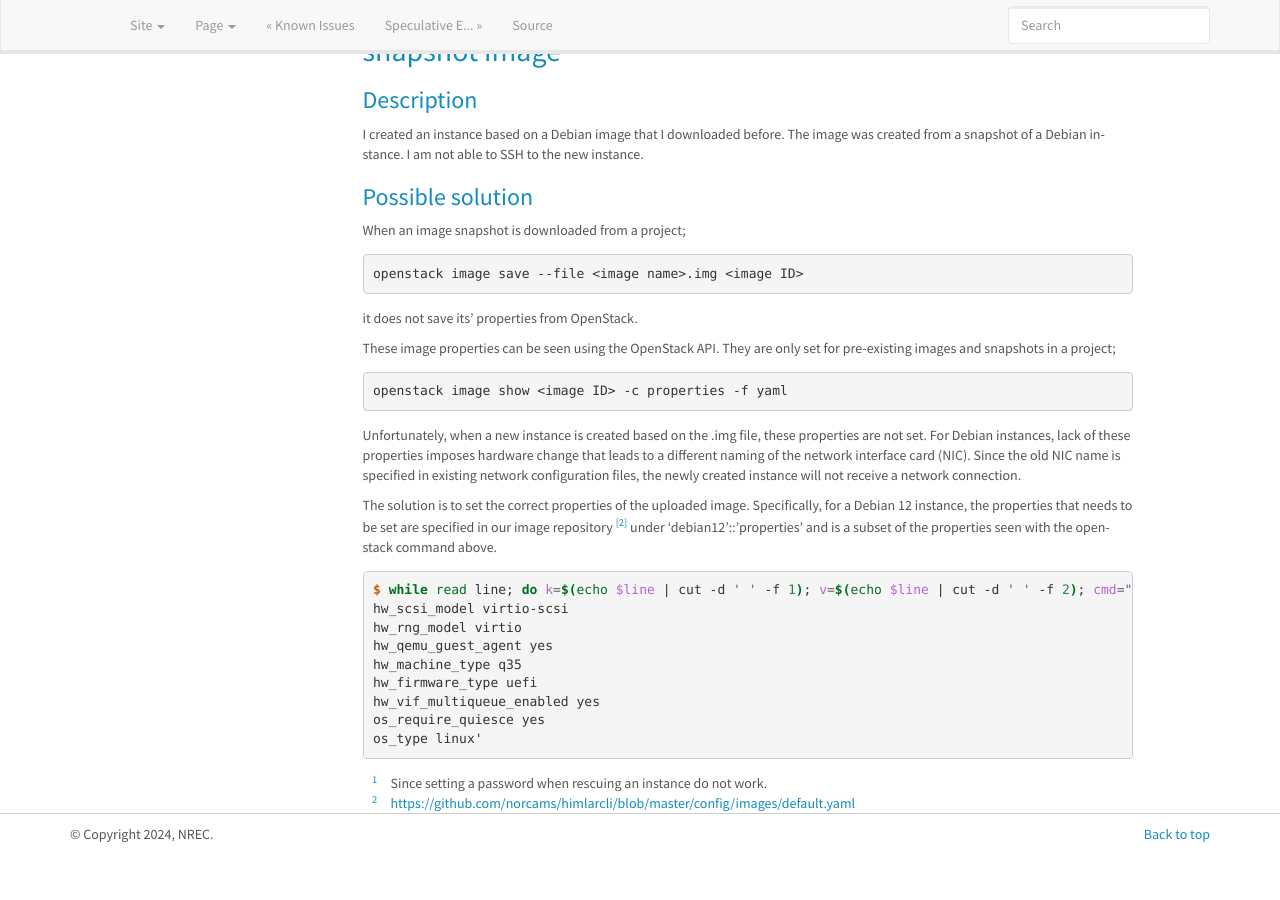
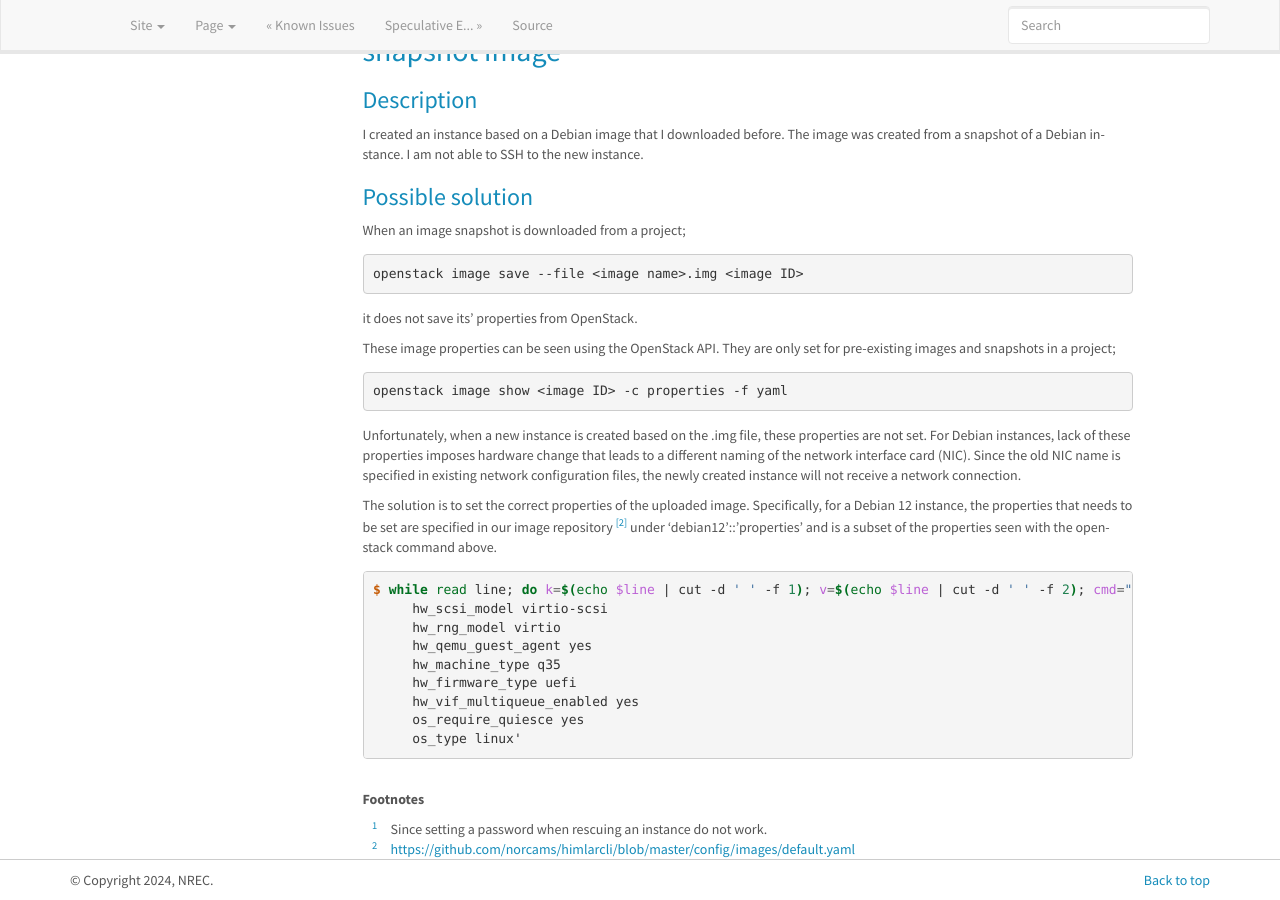
Before and after one commit to norcams/docs-enduser, a Sphinx documentation site: the page built from docs/troubleshoot.rst, in a window 1280 px wide and 900 px high, scrolled down 3923 px. Built offline with Sphinx 7.4.7, drawn with Linux system fonts in a browser that asks for light colours; before the commit the page ends 4777 px from its top, so only the background shows below that.

Commit message:
rst fixes

```diff
--- a/docs/faq.rst
+++ b/docs/faq.rst
@@ -157,13 +157,11 @@ copied to the clipboard.
 To readd a key, go to the NREC Dashboard and click on on
 Key Pairs -> Import Public Key
 
-.. only:: comment
-   How to rebuild an instance, but preserve the IP addresses
-   ---------------------------------------------------------
+.. TIP::
+   **How to rebuild an instance, but preserve the IP addresses**
 
    By using openstack rebuild function, you can start an instance from a new image
    while maintaining the same IP addresses, amongst other metadata.
-
 
    .. code-block:: console
 
--- a/docs/troubleshoot.rst
+++ b/docs/troubleshoot.rst
@@ -164,14 +164,17 @@ the openstack command above.
 .. code-block:: console
 
   $ while read line; do k=$(echo $line | cut -d ' ' -f 1); v=$(echo $line | cut -d ' ' -f 2); cmd="openstack image set --property $k=$v <uploaded image ID>"; eval $cmd; done <<< 'hw_disk_bus scsi
-  hw_scsi_model virtio-scsi
-  hw_rng_model virtio
-  hw_qemu_guest_agent yes
-  hw_machine_type q35
-  hw_firmware_type uefi
-  hw_vif_multiqueue_enabled yes
-  os_require_quiesce yes
-  os_type linux'
+       hw_scsi_model virtio-scsi
+       hw_rng_model virtio
+       hw_qemu_guest_agent yes
+       hw_machine_type q35
+       hw_firmware_type uefi
+       hw_vif_multiqueue_enabled yes
+       os_require_quiesce yes
+       os_type linux'
+
+
+.. rubric:: Footnotes
 
 .. [#f1] Since setting a password when rescuing an instance do not work.
 .. [#f2] https://github.com/norcams/himlarcli/blob/master/config/images/default.yaml
```
